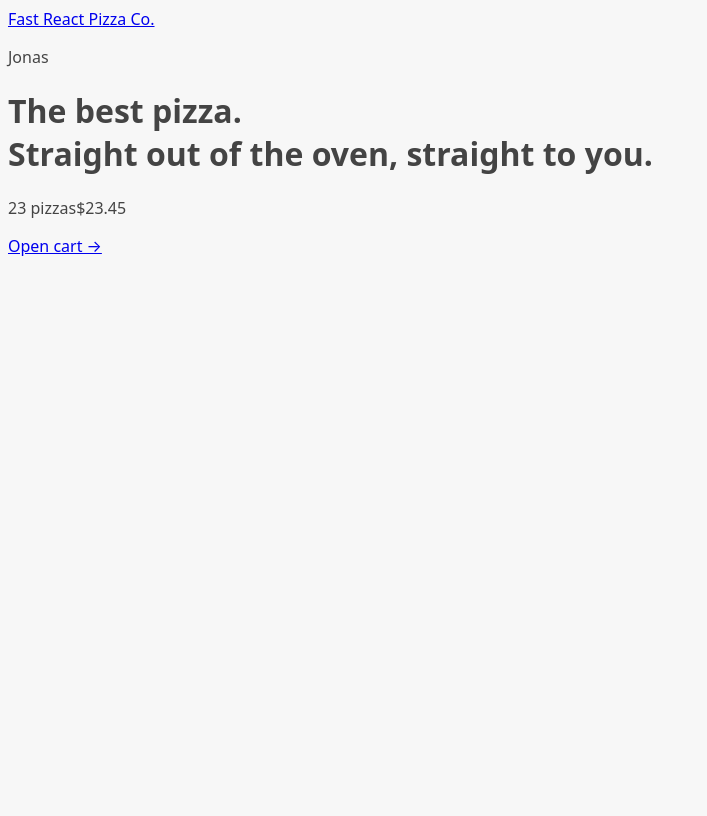
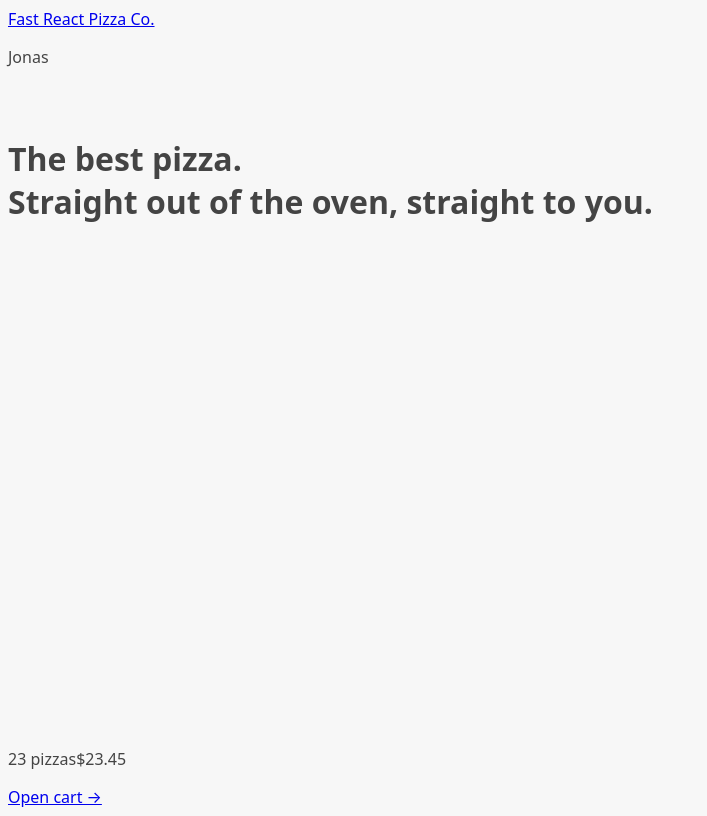
Before and after one commit to neopythe/fast-react-pizza, a React (Vite) app: page / in a window 1280 px wide. Shown: the whole page, without its empty margins (0-707 px from the left). Built offline with nearby package versions, Linux system fonts and the light colour scheme; the HTML template or start-up script is replaced by a standard one.

Commit message:
Display a loading indicator

```diff
--- a/src/features/menu/Menu.tsx
+++ b/src/features/menu/Menu.tsx
@@ -8,7 +8,6 @@ import type { Pizza } from "@/types";
 
 function Menu() {
   const menu = useLoaderData() as Pizza[];
-  console.log(menu);
 
   return (
     <ul>
--- a/src/ui/AppLayout.tsx
+++ b/src/ui/AppLayout.tsx
@@ -1,12 +1,17 @@
-import { Outlet } from "react-router-dom";
+import { useNavigation, Outlet } from "react-router-dom";
 
 import CartOverview from "@/features/cart/CartOverview";
 
 import Header from "@/ui/Header";
+import Loader from "@/ui/Loader";
 
 function AppLayout() {
+  const navigation = useNavigation();
+  const isLoading = navigation.state === "loading";
+
   return (
-    <div>
+    <div className="layout">
+      {isLoading && <Loader />}
       <Header />
       <main>
         <Outlet />
--- /dev/null
+++ b/src/ui/Loader.tsx
@@ -0,0 +1,5 @@
+function Loader() {
+  return <div className="loader">Loader</div>;
+}
+
+export default Loader;
```
